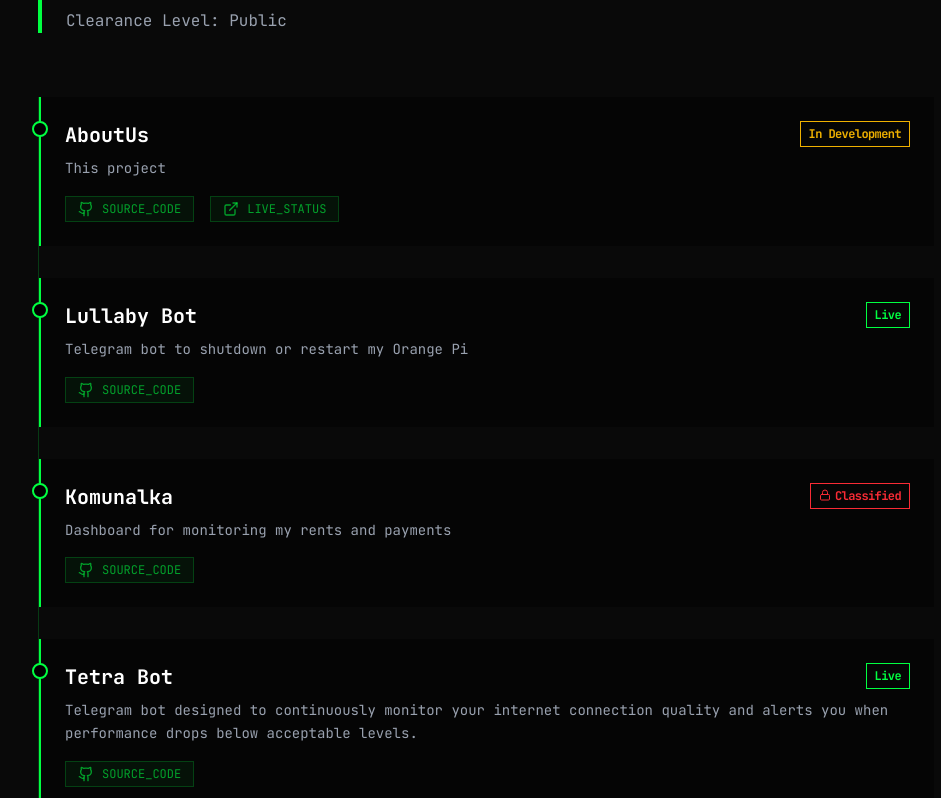
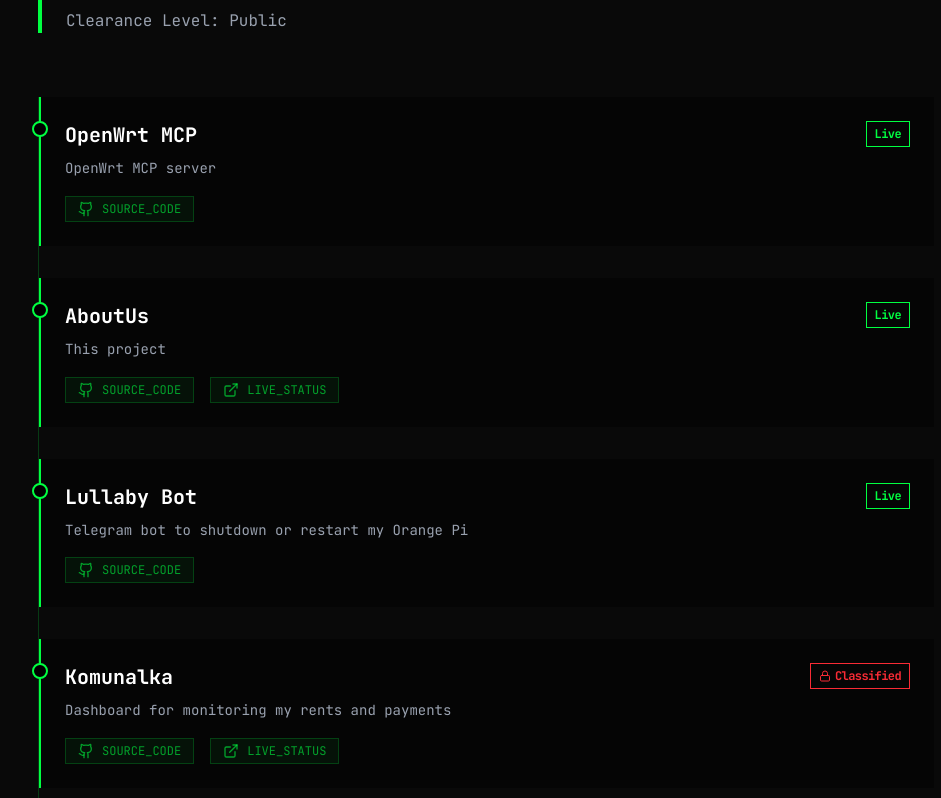
Before and after one commit to PiterPentester/aboutus, a React (Vite) app: page / in a window 1280 px wide. Shown: the part 1642-2440 px from the top of the page, without its empty margins (154-1095 px from the left). Built offline with nearby package versions, Linux system fonts and the light colour scheme.

Commit message:
Update projects and add scan with grype into Makefile

```diff
--- a/src/data/projects.ts
+++ b/src/data/projects.ts
@@ -7,17 +7,22 @@
   status: 'Live' | 'In Development' | 'Classified';
 }
 
-export const projects: Project[] = [
+const projectsData: Omit<Project, 'id'>[] = [
   {
-    id: '1',
+    title: 'OpenWrt MCP',
+    description: 'OpenWrt MCP server',
+    link: '#',
+    github: 'https://github.com/PiterPentester/openwrt_mcp',
+    status: 'Live'
+  },
+  {
     title: 'AboutUs',
     description: 'This project',
     link: 'aboutus.misseddeadlines.dpdns.org',
     github: 'https://github.com/PiterPentester/aboutus',
-    status: 'In Development'
+    status: 'Live'
   },
   {
-    id: '2',
     title: 'Lullaby Bot',
     description: 'Telegram bot to shutdown or restart my Orange Pi',
     link: '#',
@@ -25,23 +30,20 @@
     status: 'Live'
   },
   {
-    id: '3',
     title: 'Komunalka',
     description: 'Dashboard for monitoring my rents and payments',
-    link: '#',
+    link: 'https://piterpentester.github.io/komunalka/',
     github: 'https://github.com/PiterPentester/komunalka',
     status: 'Classified'
   },
   {
-    id: '4',
     title: 'Tetra Bot',
     description: 'Telegram bot designed to continuously monitor your internet connection quality and alerts you when performance drops below acceptable levels.',
-    link: '#',
+    link: 'https://piterpentester.github.io/tetra_bot/',
     github: 'https://github.com/PiterPentester/tetra-bot',
     status: 'Live'
   },
   {
-    id: '5',
     title: 'TrustMeBro - Frontend',
     description: 'Frontend for TrustMeBro',
     link: 'https://trustmebro.misseddeadlines.dpdns.org',
@@ -49,7 +51,6 @@
     status: 'Live'
   },
   {
-    id: '6',
     title: 'TrustMeBro - Backend',
     description: 'Backend for TrustMeBro',
     link: 'https://trustmebro.misseddeadlines.dpdns.org',
@@ -57,3 +58,8 @@
     status: 'Live'
   },
 ];
+
+export const projects: Project[] = projectsData.map((p, i) => ({
+  ...p,
+  id: (i + 1).toString()
+}));
```
Also changed, not shown: 1 other file (tests, documents, lock files or other folders).
